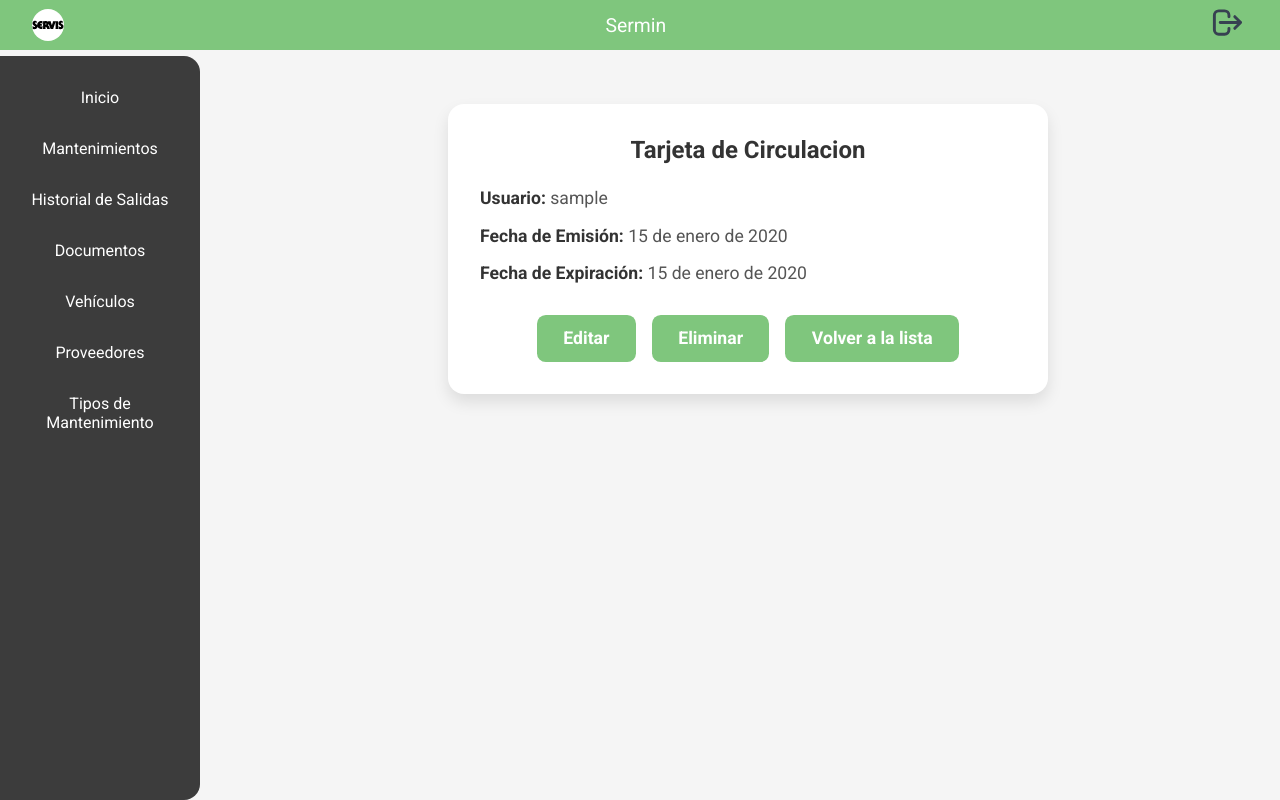
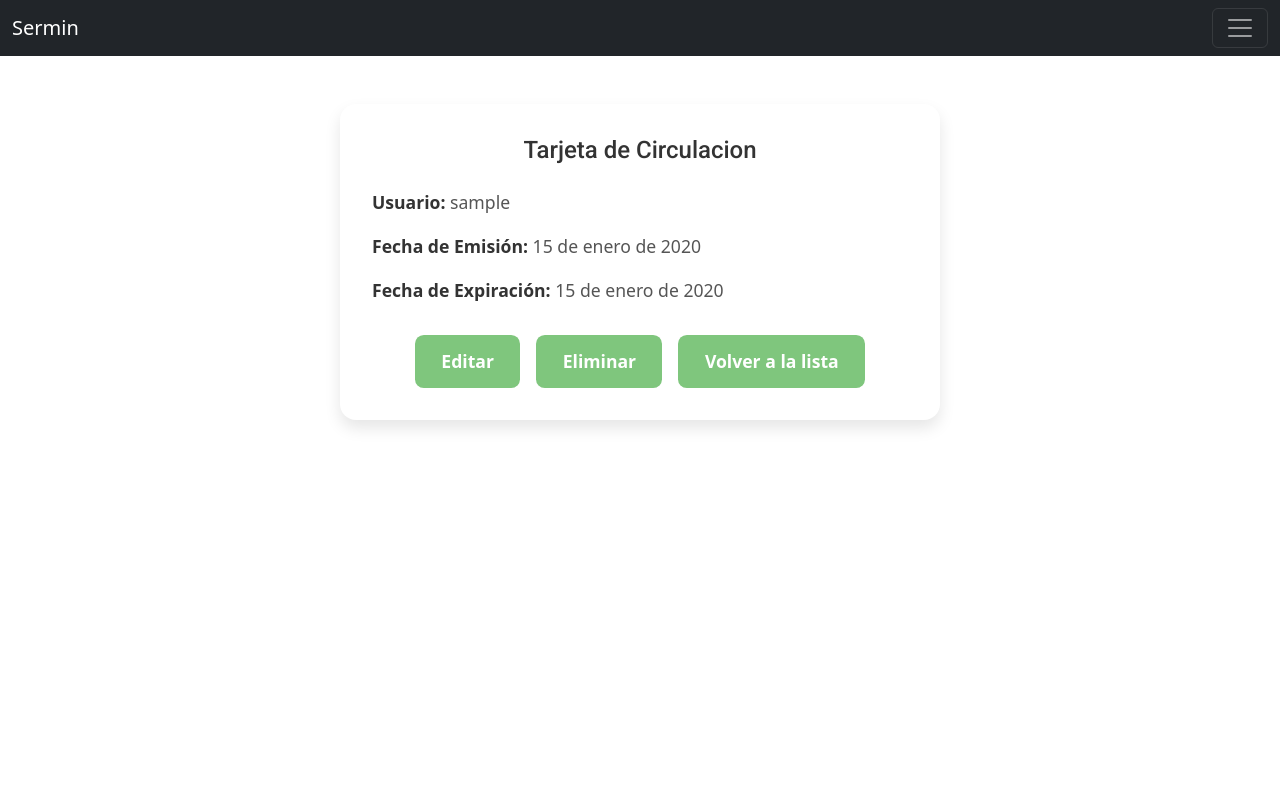
Before and after one commit to lal04/Sermin, a Django app: page /control-mantenimiento/documentos/1/ in a window 1280 px wide. Run offline with Django 4.2, Linux system fonts and the light colour scheme; a user stored in the database is signed in; tables that the repository leaves empty hold one stand-in row (values such as "Sample post"); some web fonts are replaced.

Commit message:
Se agrego el cdn de bootstrap para mejorar las plantillas

```diff
--- a/static/css/styles.css
+++ b/static/css/styles.css
@@ -9,83 +9,12 @@
 body {
     font-family: 'Roboto', sans-serif;
     background-color: #f5f5f5;
-    padding-top: 3.5em; /* Añadir margen superior para el header */
-}
-header {
-    display: flex;
-    justify-content: space-between;
-    align-items: center;
-    padding: 0.3em 2em;
-    background-color: #7fc67d;
-    position: fixed;
-    width: 100%;
-    top: 0;
-    z-index: 1000; /* Asegurar que esté por encima de la barra lateral */
-}
-header  a, header li{
-    text-decoration: none;
-    list-style: none;
-    font-size: 1.1em;
-    color: #fff;
-
-}
-.nav_links li {
-    display: inline-block;
-    padding: 0 1.2em;
-}
-.logo {
-    cursor: pointer;
-    width: 2em;
-    border-radius: 1em;
-}
-.perfil {
-    display: block;
-    width: 2.3em;
-    height: 2.3em;
-    border-radius: 2em;
-    text-align: center;
-    color: #fff;
-    line-height: 2.3em;
 
 }
 
-.sidebar {
-    width: 12.5em;
-    background-color: #3c3c3c;
-    position: fixed;
-    top: 3.5em; /* Debajo del header */
-    left: 0;
-    height: calc(100% - 3.5em); /* Ajustar la altura para el header */
-    padding-top: 1em;
-    z-index: 999; /* Asegurar que esté por debajo del header */
-    border-radius: 0 1em 1em 0;
-}
-
-.sidebar ul {
-    list-style-type: none;
-    padding: 0;
-}
-
-.sidebar ul li {
-    padding: 0; /* Eliminar padding del li */
-    text-align: center;
-}
-
-.sidebar ul li a {
-    color: white;
-    text-decoration: none;
-    display: block;
-    padding: 1em; /* Añadir padding al enlace */
-    width: 100%; /* Asegurar que ocupe todo el ancho del li */
-    box-sizing: border-box; /* Incluir padding en el ancho total */
-}
-
-.sidebar ul li a:hover {
-    background-color: #575757;
-}
 
 main {
-    margin-left: 13.5em; /* Añadir margen izquierdo para la barra lateral */
+    margin-top: 3.5em;
     padding: 1em;
 }
 
--- a/templates/base.html
+++ b/templates/base.html
@@ -3,25 +3,26 @@
   <head>
     <title>{% block title %}Sermin{% endblock %}</title>
     {% load static %}
-    <link rel="stylesheet" href="{% static 'css/styles.css' %}" />
+      <link rel="stylesheet" href="{% static 'css/styles.css' %}" />
+
+    <!-- cdn boostrap -->
+
+    <link href="https://cdn.jsdelivr.net/npm/bootstrap@5.3.3/dist/css/bootstrap.min.css" rel="stylesheet" integrity="sha384-QWTKZyjpPEjISv5WaRU9OFeRpok6YctnYmDr5pNlyT2bRjXh0JMhjY6hW+ALEwIH" crossorigin="anonymous">
+
+
+
 
   </head>
   <body>
     <header>
-      <img class="logo" src="{% static 'img/logo.svg'%}" alt="logo de sermin" />
-      <nav>
-        <ul class="nav_links">
-          <li><a href="{% url 'home' %}">Sermin</a></li>
 
-        </ul>
-      </nav>
-      <a class="perfil" href="{% url 'logout' %}"><img class="logo" src="{% static 'img/logout.svg'%}" alt="icono para cerrar sesion" /></a>
+      {% comment %} incluimos el navbar a la plantilla base {% endcomment %}
 
+
+      {% include 'components/navbar.html' %}
 
     </header>
 
-   {% comment %} incluimos el navbar a la plantilla base {% endcomment %}
-    {% include 'components/navbar.html' %}
 
 
 
@@ -53,5 +54,11 @@
     {% block extra_js %}
     {% endblock %}
 
+
+
+    <!-- CDN DEL SCRIPT DE BOOSTRAP -->
+    <script src="https://cdn.jsdelivr.net/npm/bootstrap@5.3.3/dist/js/bootstrap.bundle.min.js" integrity="sha384-YvpcrYf0tY3lHB60NNkmXc5s9fDVZLESaAA55NDzOxhy9GkcIdslK1eN7N6jIeHz" crossorigin="anonymous"></script>
+
+    {% block script %}{% endblock %}
   </body>
 </html>
--- a/templates/components/navbar.html
+++ b/templates/components/navbar.html
@@ -1,11 +1,54 @@
-<nav class="sidebar">
-    <ul>
-        <li><a href="{% url 'home' %}">Inicio</a></li>
-        <li><a href="{% url 'mantenimiento_list' %}">Mantenimientos</a></li>
-        <li><a href="{% url 'kilometraje_list' %}">Historial de Salidas</a></li>
-        <li><a href="{% url 'documento_list' %}">Documentos</a></li>
-        <li><a href="{% url 'vehiculo_list' %}">Vehículos</a></li>
-        <li><a href="{% url 'proveedor_list' %}">Proveedores</a></li>
-        <li><a href="{% url 'tipo_mantenimiento_list' %}">Tipos de Mantenimiento</a></li>
-    </ul>
-</nav>
+{% load static %}
+
+<nav class="navbar navbar-dark bg-dark fixed-top">
+    <div class="container-fluid">
+      <a class="navbar-brand " href="{% url 'home' %}">Sermin</a>
+      <button class="navbar-toggler" type="button" data-bs-toggle="offcanvas" data-bs-target="#offcanvasDarkNavbar" aria-controls="offcanvasDarkNavbar" aria-label="Toggle navigation">
+        <span class="navbar-toggler-icon"></span>
+      </button>
+      <div class="offcanvas offcanvas-end text-bg-dark" tabindex="-1" id="offcanvasDarkNavbar" aria-labelledby="offcanvasDarkNavbarLabel">
+        <div class="offcanvas-header">
+          <h5 class="offcanvas-title" id="offcanvasDarkNavbarLabel">Menu</h5>
+          <button type="button" class="btn-close btn-close-white" data-bs-dismiss="offcanvas" aria-label="Close"></button>
+        </div>
+        <div class="offcanvas-body">
+          <ul class="navbar-nav justify-content-end flex-grow-1 pe-3">
+            <li class="nav-item">
+              <a class="nav-link active" aria-current="page" href="#">Inicio</a>
+            </li>
+
+            <li class="nav-item dropdown">
+              <a class="nav-link dropdown-toggle" href="#" role="button" data-bs-toggle="dropdown" aria-expanded="false">
+                Control de Mantenimientos
+              </a>
+              <ul class="dropdown-menu dropdown-menu-dark">
+
+                <li>
+                  <li><a class="dropdown-item" href="{% url 'mantenimiento_list' %}">Mantenimientos</a></li>
+                  <li><a class="dropdown-item" href="{% url 'kilometraje_list' %}">Registro de Kilometraje  </a></li>
+                  <hr class="dropdown-divider">
+                </li>
+                <li><a class="dropdown-item" href="{% url 'proveedor_list' %}">Proovedores</a></li>
+                <li><a class="dropdown-item" href="{% url 'documento_list' %}">Documentos</a></li>
+                <li><a class="dropdown-item" href="{% url 'vehiculo_list' %}">Vehiculos</a></li>
+                <li><a class="dropdown-item" href="{% url 'tipo_mantenimiento_list' %}">Tipos de Mantenimientos</a></li>
+              </ul>
+            </li>
+
+            <li class="nav-item">
+              <a class="nav-link active" href="{% url 'logout' %}"><img class="logo" src="{% static 'img/logout.svg'%}" alt="icono para cerrar sesion" />Cerrar sesion</a>
+            </li>
+
+
+          </ul>
+
+          <form class="d-flex mt-3" role="search">
+            <input class="form-control me-2" type="search" placeholder="Search" aria-label="Search">
+            <button class="btn btn-success" type="submit">Search</button>
+          </form>
+
+
+        </div>
+      </div>
+    </div>
+  </nav>
```
